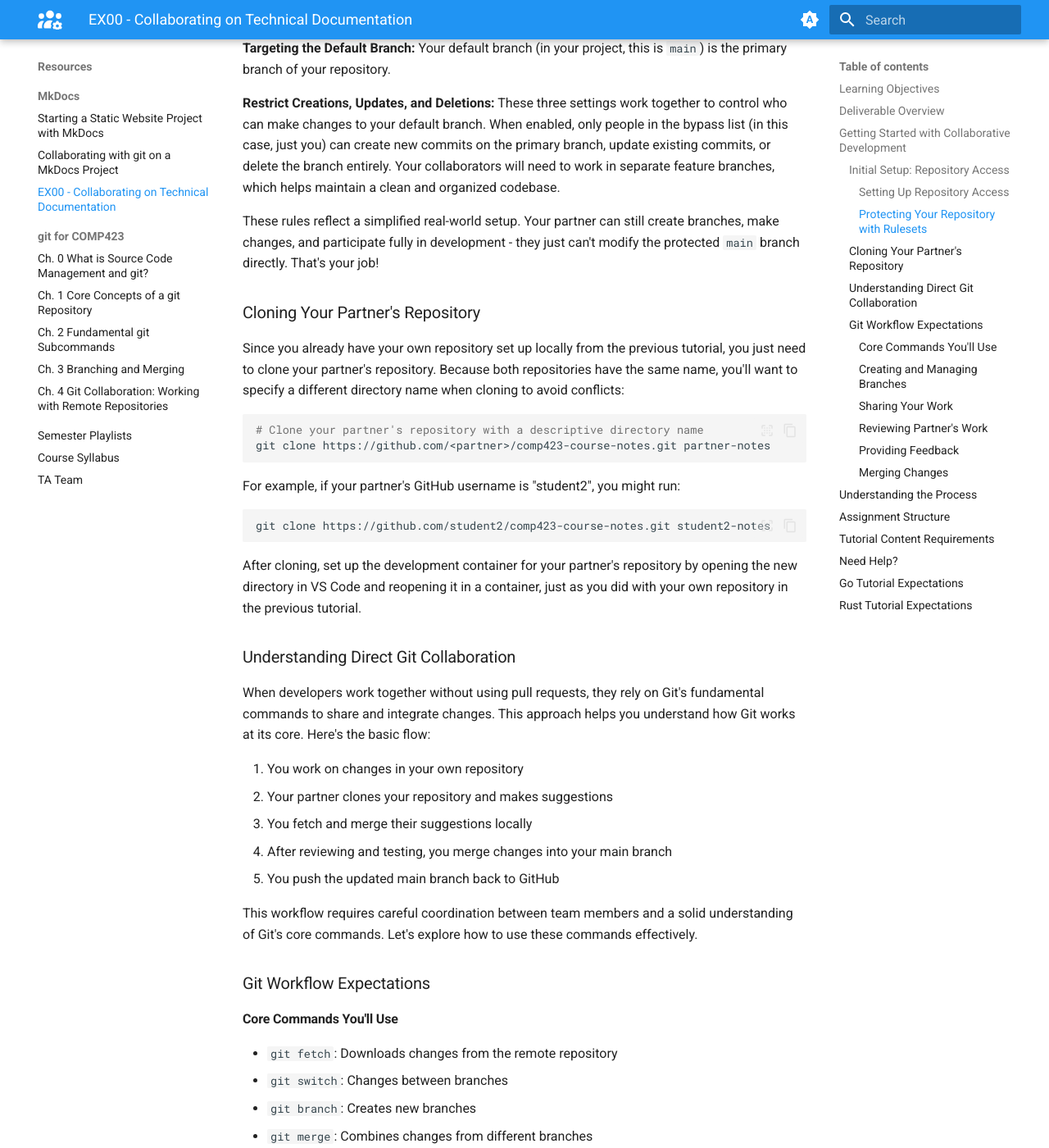
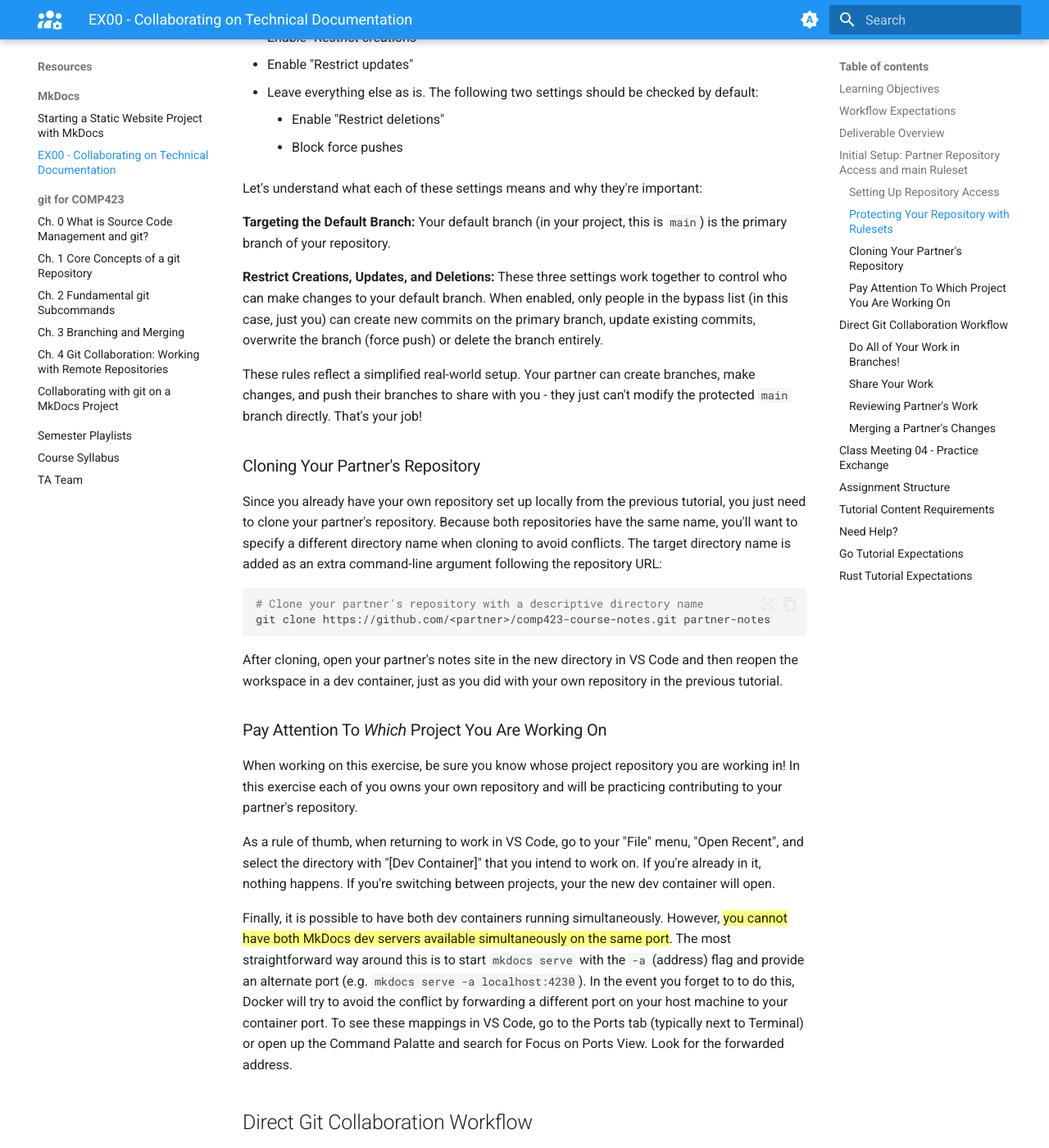
Before and after one commit to comp423-25s/comp423-25s.github.io, an MkDocs documentation site: the page built from docs/resources/MkDocs/ex00.md, in a window 1280 px wide and 1400 px high, scrolled down 2505 px. Shown: the whole window at 82% size. Built offline with MkDocs 1.6.1 and Material for MkDocs 9.7.7, drawn with Linux system fonts in a browser that asks for light colours; some of the changed text lies outside the part shown.

Commit message:
Progress on ex00

````diff
--- a/docs/resources/MkDocs/ex00.md
+++ b/docs/resources/MkDocs/ex00.md
@@ -4,10 +4,19 @@
 
 Welcome to your first pair project! This exercise aims to build your skills in several key areas:
 
-* **Starting Projects**: Learn how to create a new project using today’s development tools.
+* **Starting Projects**: Learn how to create a new project using today’s development tools and be empowered to start your own!
 * **Using Technical Documentation**: Get better at finding, reading, and using guides and manuals to achieve your goals on your own.
 * **Writing Technical Documentation**: Improve at writing clear instructions for others on how to do technical tasks.
 * **Teamwork with Git**: Develop your ability to work with others using git, focusing on how to manage changes and updates in your work effectively.
+
+## Workflow Expectations
+
+We are prescribing, and ==grading on==, some very specific workflow expectations in this exercise:
+
+* ==All merges in this exercise must produce merge commits==, thus always use the `--no-ff` flag when merging in this exercise. The `git merge --no-ff <source-branch>` command is short for _no fast-forward_ and produces a merge commit where fast-forwarding was otherwise possible. This is how we will see your history of branch use.
+* Before merging locally, be sure you have pushed your branch to your repository.
+* Only _you_ are permitted to merge into `main` on your own repository. You can push branches to your partner's repository.
+* We will ==NOT== use Pull Requests yet in order to apply our understanding of `git`'s fundamental collaboration commands (`fetch`, `branch`, `switch`, `merge`, `pull`, and `push`)
 
 ## Deliverable Overview
 
@@ -16,20 +25,16 @@ You and your partner will work together to produce:
 1. **Tutorial Guides** (50 points): Each of you will write a tutorial for setting up a basic project from scratch, one of you for the Go programming language and the other for the Rust programming language. You’ll publish your guide on your personal MkDocs site. Your partner will help by reviewing and suggesting improvements to your guide.
     * 20 points - Well fomatted markdown and use of appropriate MkDocs for Material features (e.g. code fences, admonitions)
     * 30 points - Tutorial includes required components (brief intro, git repo setup, dev container setup, initialize a project, add a hello world example, compile and run)
-2. **Project Repositories** (20 points): Host the projects resulting from your tutorials on GitHub and make them public.
-3. **EX00 Git Workflow Adherence** (30 points): You will be asked to show how you followed the specific `git` workflow expectations we have in this exercise. This will be preserved in your `git` repository's history (e.g. via `log`) and we will show you how to share it via your GitHub repository. Especially of note: all merging for this exercise will be done using the `--no-ff` flag which forces the creation of merge commits, even when `git` could have otherwise fast-forwarded. It’s important to understand this and practice it from the start of this exercise. Additionally, **we will ==NOT== use Pull Requests (PRs)** yet in order to become facile with `git`'s fundamental collaboration commands which will also be useful for working with PRs when we get there.
+2. **Project Repositories** (20 points): Host the starter projects resulting from your tutorials on GitHub and make them public. Project repositories will need a `README.md` in the root directory that link out to your tutorial on your course notes site.
+3. **EX00 Git Workflow Adherence** (30 points): You will be asked to show how you followed the specific `git` workflow expectations we have in this exercise. This will be preserved in your `git` repository's history (e.g. via `log`) and we will show you how to share it via your GitHub repository. ==Read Workflow Expectations Above BEFORE Beginning!==
 
-## Getting Started with Collaborative Development
+## Initial Setup: Partner Repository Access and `main` Ruleset
 
-Welcome to your first collaborative development exercise! You'll be working with a partner to create and improve technical documentation while practicing essential Git workflows. This guide will help you understand how developers collaborate directly using Git's core features, without relying on GitHub's pull request system.
+You need to give your partner access to your repository and get access to theirs.
 
-### Initial Setup: Repository Access
+### Setting Up Repository Access
 
-The first step is to give your partner access to your repository and get access to theirs. This exchange of access permissions enables direct collaboration between team members.
-
-#### Setting Up Repository Access
-
-Navigate to your comp423-course-notes repository on GitHub (the one you created in the previous tutorial) and follow these steps:
+Navigate to _your_ `comp423-course-notes` repository on GitHub (the one you created in the previous tutorial) and follow these steps:
 
 1. Go to Settings > Collaborators
 2. Click "Add people"
@@ -38,166 +43,168 @@ Navigate to your comp423-course-notes repository on GitHub (the one you created
 
 Your partner will need to accept the invitation via email or through GitHub's interface before they can contribute to your repository. Make sure you both complete this step before proceeding.
 
-#### Protecting Your Repository with Rulesets
+### Protecting Your Repository with Rulesets
 
-Even though you've added your partner as a collaborator, you'll want to protect your main branch through a ruleset. Rulesets are GitHub's modern approach to repository security, allowing you to define who can make what kinds of changes to your codebase. Let's set one up and understand what each setting does.
+Even though you've added your partner as a collaborator, you'll want to protect your `main` branch through a ruleset. Rulesets are GitHub's approach to repository security, allowing you to define who can make what kinds of changes to your codebase. Let's set up a simple one and understand what each setting does.
 
 Navigate to your repository's Settings page on GitHub and follow these steps:
 
-1. Click on "Rules" in the left sidebar under "Code and automation"
-2. Click "New rule" to create a ruleset
+1. Click on "Rules" > "Rulesets" in the left sidebar under "Code and automation"
+2. Click "New ruleset" > "New branch ruleset" to create a ruleset
 3. Configure your ruleset with these settings:
 
 **Basic Settings:**
 
 - Name your ruleset `main`
 - For "Enforcement status," select "Active"
-- Add "Repository admin" (this is you, the repository owner) to the bypass list
-- Under "Target," choose "Branch" and select your repository's default branch
+- Bypass list: Add "Repository admin" (this is you, the repository owner)
+- Under "Target branches" choose "Add target" and select "Include default branch" (this is `main`)
 
 **Rules:**
 
 - Enable "Restrict creations"
 - Enable "Restrict updates"
-- Enable "Restrict deletions"
-- Leave everything else disabled
+- Leave everything else as is. The following two settings should be checked by default:
+    - Enable "Restrict deletions"
+    - Block force pushes
 
 Let's understand what each of these settings means and why they're important:
 
 **Targeting the Default Branch:** Your default branch (in your project, this is `main`) is the primary branch of your repository.
 
-**Restrict Creations, Updates, and Deletions:** These three settings work together to control who can make changes to your default branch. When enabled, only people in the bypass list (in this case, just you) can create new commits on the primary branch, update existing commits, or delete the branch entirely. Your collaborators will need to work in separate feature branches, which helps maintain a clean and organized codebase.
+**Restrict Creations, Updates, and Deletions:** These three settings work together to control who can make changes to your default branch. When enabled, only people in the bypass list (in this case, just you) can create new commits on the primary branch, update existing commits, overwrite the branch (force push) or delete the branch entirely.
 
-These rules reflect a simplified real-world setup. Your partner can still create branches, make changes, and participate fully in development - they just can't modify the protected `main` branch directly. That's your job!
+These rules reflect a simplified real-world setup. Your partner can create branches, make changes, and push their branches to share with you - they just can't modify the protected `main` branch directly. That's your job!
 
 ### Cloning Your Partner's Repository
 
-Since you already have your own repository set up locally from the previous tutorial, you just need to clone your partner's repository. Because both repositories have the same name, you'll want to specify a different directory name when cloning to avoid conflicts:
+Since you already have your own repository set up locally from the previous tutorial, you just need to clone your partner's repository. Because both repositories have the same name, you'll want to specify a different directory name when cloning to avoid conflicts. The target directory name is added as an extra command-line argument following the repository URL:
 
 ```bash
 # Clone your partner's repository with a descriptive directory name
 git clone https://github.com/<partner>/comp423-course-notes.git partner-notes
 ```
 
-For example, if your partner's GitHub username is "student2", you might run:
+After cloning, open your partner's notes site in the new directory in VS Code and then reopen the workspace in a dev container, just as you did with your own repository in the previous tutorial.
+
+### Pay Attention To _Which_ Project You Are Working On
+
+When working on this exercise, be sure you know whose project repository you are working in! In this exercise each of you owns your own repository and will be practicing contributing to your partner's repository.
+
+As a rule of thumb, when returning to work in VS Code, go to your "File" menu, "Open Recent", and select the directory with "[Dev Container]" that you intend to work on. If you're already in it, nothing happens. If you're switching between projects, your the new dev container will open.
+
+Finally, it is possible to have both dev containers running simultaneously. However, ==you cannot have both MkDocs dev servers available simultaneously on the same port==. The most straightforward way around this is to start `mkdocs serve` with the `-a` (address) flag and provide an alternate port (e.g. `mkdocs serve -a localhost:4230`). In the event you forget to to do this, Docker will try to avoid the conflict by forwarding a different port on your host machine to your container port. To see these mappings in VS Code, go to the Ports tab (typically next to Terminal) or open up the Command Palatte and search for Focus on Ports View. Look for the forwarded address.
+
+## Direct Git Collaboration Workflow
+
+In this exercise, you will rely on Git's fundamental commands to share and integrate changes. This approach helps you practice your understanding of Git's branching model. Here's the basic flow:
+
+1. You work on changes in your own repository
+2. Your partner clones your repository, makes suggestions in a branch, and they push their branch to your repo
+3. You fetch their suggestions locally and switch to their branch to consider the work
+4. After reviewing and testing, you merge changes into your `main` branch (with `--no-ff` to preserve the history!)
+5. You push the updated `main` branch back to GitHub to deploy your site
+
+This workflow requires careful coordination and communication between team members and a solid understanding of Git's core commands. Let's explore how to use these commands effectively.
+
+### Do All of Your Work in Branches!
+
+Always create a new branch for work you're about to embark upon:
+
 ```bash
-git clone https://github.com/student2/comp423-course-notes.git student2-notes
+# Do you have any uncommitted work?
+#     Yes? Decide what to do with it!
+#     No? Great!
+# Are you on the right starting branch for new work?
+#     No? switch to where you want to branch from (usually main)
+#     Yes? Great!
+git status
+
+# Create and switch to a new branch with a meaningful name
+# Of course, substitute <meaningful-name> with something... meaningful
+git switch -c <meaningful-name>
+
+# As you work, commit regularly with meaningful messages
+git add <directory or file(s)>
+git commit -m "<message>"
 ```
 
-After cloning, set up the development container for your partner's repository by opening the new directory in VS Code and reopening it in a container, just as you did with your own repository in the previous tutorial.
+### Share Your Work
 
-### Understanding Direct Git Collaboration
-
-When developers work together without using pull requests, they rely on Git's fundamental commands to share and integrate changes. This approach helps you understand how Git works at its core. Here's the basic flow:
-
-1. You work on changes in your own repository
-2. Your partner clones your repository and makes suggestions
-3. You fetch and merge their suggestions locally
-4. After reviewing and testing, you merge changes into your main branch
-5. You push the updated main branch back to GitHub
-
-This workflow requires careful coordination between team members and a solid understanding of Git's core commands. Let's explore how to use these commands effectively.
-
-### Git Workflow Expectations
-
-#### Core Commands You'll Use
-
-- `git fetch`: Downloads changes from the remote repository
-- `git switch`: Changes between branches
-- `git branch`: Creates new branches
-- `git merge`: Combines changes from different branches
-- `git push`: Shares your changes with the remote repository
-
-#### Creating and Managing Branches
-
-Always create a new branch for your work:
+When ready to share your changes for your partner to check out:
 
 ```bash
-# Create and switch to a new branch
-git switch -c feature/add-tutorial-content
-
-# As you work, commit regularly with meaningful messages
-git add docs/tutorials/go-setup.md
-git commit -m "Add initial project setup instructions for Go"
+# Push your meaningfully named branch to GitHub
+# Note: Use the same branch name locally as remotely!
+git push -u origin <meaningful-name>
 ```
 
-#### Sharing Your Work
+Go convince yourself the branch push worked by opening GitHub, clicking the Branch Dropdown (it should show `main`) and selecting your branch. Let your partner know the branch you shared by its name and/or by sharing a link directly to the branch on Github.
 
-When ready to share your changes:
+### Reviewing Partner's Work
 
-```bash
-# Push your feature branch to GitHub
-git push -u origin feature/add-tutorial-content
-```
+When your partner has pushed changes for review, open your copy of your partner's dev container project and then:
 
-#### Reviewing Partner's Work
-
-When your partner has pushed changes for review:
-
-1. Fetch the latest changes from their repository:
+1. Fetch the latest changes from the project's repository:
    ```bash
    git fetch origin
    ```
 
-2. Switch to their feature branch:
+2. Switch to the branch they just pushed
    ```bash
-   git switch feature/add-tutorial-content
+   git switch <branch-name-partner-pushed>
    ```
 
-3. Review their changes locally, running their tutorial to verify it works
+3. Review their changes locally, running their tutorial to verify it works. If you'd like to see the specific changes made relative to your `main` branch, or any other branch, you can use the `diff` subcommand of `git`:
+   * In the terminal: `git diff main` - press `Space` to move forward page-by-page and `q` to exit. The diff shows additions (in green) and removals (in red).
+   * On GitHub: View the branch, look for the Contribute button drop down, click it and **select Compare** (_not_ Pull Request). You will see a _diff_ of the changes.
 
-#### Providing Feedback
-
-To suggest improvements to your partner's work:
-
-1. While on their feature branch, create a feedback branch:
+4. To make your own suggested edits to their work, go ahead and start a branch:
    ```bash
-   git switch -c feedback/tutorial-improvements
+   git switch -c edits/<branch-name-partner-pushed>
    ```
 
-2. Make your suggested changes and commit them:
+5. Make your changes, add commit(s) with meaningful commit messages, then push your edits:
    ```bash
-   git add .
-   git commit -m "Improve formatting and add troubleshooting section"
+   git push -u origin edits/<branch-name-partner-pushed>
    ```
 
-3. Push your feedback branch:
-   ```bash
-   git push -u origin feedback/tutorial-improvements
-   ```
+Let your partner know the name of the branch you pushed edits to their work on.
 
-#### Merging Changes
+### Merging a Partner's Changes
 
-When merging changes in this exercise, **always use the `--no-ff` flag to preserve the merge history**:
+Ready to review the edits your partner pushed to your repo? Be sure you have your dev container open, then follow the same steps as _reviewing partner work_ above, but use the branch name they pushed.
+
+Once you're ready to merge their work into your branch, or `main`, or your own work into `main`, the steps are as you already know with one minor twist: **for this exercise, always use the `--no-ff` flag to preserve the merge history**:
 
 ```bash
-# First, switch to your main branch
-git switch main
+# First, switch to the target branch you're merging into
+git switch <target branch>
 
-# Update your local main branch
-git fetch origin
-git merge origin/main
+# Best practice: be sure your branch is up-to-date
+git pull origin <target branch>
 
-# Merge your feature branch with --no-ff
-git merge --no-ff feature/add-tutorial-content
+# Merge your source branch and force a merge commit
+git merge --no-ff <source branch being merged in>
 
 # Push the merged changes to GitHub
-git push origin main
+git push origin <target branch>
 ```
 
-## Understanding the Process
+## Class Meeting 04 - Practice Exchange
 
-This workflow emphasizes direct collaboration and communication between team members. By working without pull requests, you'll gain a deeper understanding of:
+Decide which of you will do a tutorial on Go and the other on Rust. If your partner is not in class, you get first dibs on either!
 
-- How changes move between local and remote repositories
-- The importance of clear communication in collaborative development
-- The role of branching in managing parallel work
-- How merging brings changes together
-- The significance of maintaining a clear project history
+* Create a branch in your project named `mt04-setup`
+* Create a directory named `tutorials`
+* Add a file named `tutorials/rust-setup-tutorial.md` or `tutorials/go-setup-tutorial.md`, whichever you are going to be working on, with the following contents:
+   ```markdown
+   # Setting up a dev container for <Insert: Go or Rust depending on which you are doing>
 
-Remember that in real-world projects, teams often use pull requests to add additional process and review structures. However, understanding these fundamental Git operations will make you a more effective collaborator regardless of the specific workflow your team uses.
-
-
+   Primary author: [<Your Name>](https://YourGitHubProfileLink)
+   ```
+* Push the branch to your repo (see Share Your Work above)
+* Partner
 
 ## Assignment Structure
 
````
Also changed, not shown: docs/resources/MkDocs/.pages, docs/resources/git/exercise.md (renamed from docs/resources/MkDocs/exercise.md).
